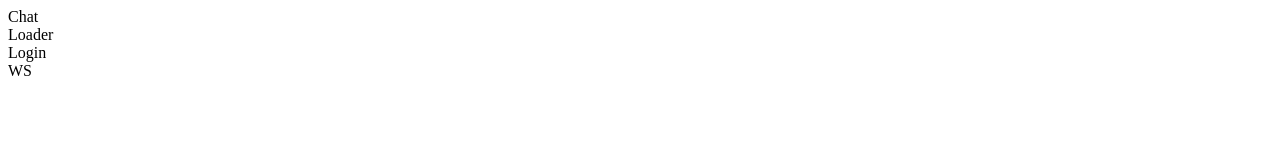
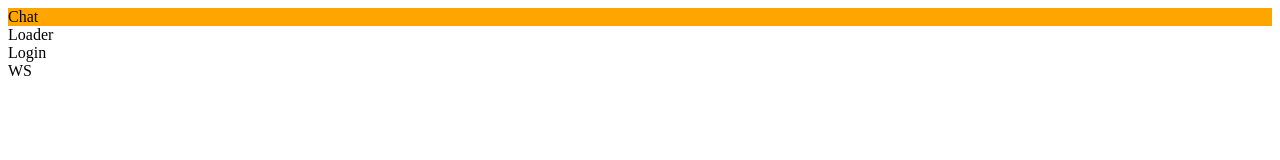
Before and after one commit to dosandk/chat-19.04.17, a React app: page / in a window 1280 px wide. Built offline with nearby package versions, Linux system fonts and the light colour scheme.

Commit message:
added loaders for css; Fix for webpack config;

```diff
--- a/js/components/chat/chat.scss
+++ b/js/components/chat/chat.scss
@@ -1,3 +1,5 @@
+$orange: orange;
+
 .riba {
-  background: orange;
+ background: $orange;
 }
--- a/js/components/chat/index.js
+++ b/js/components/chat/index.js
@@ -5,7 +5,7 @@ import styles from './chat.scss';
 console.error('styles', styles);
 
 const Chat = () => {
-  return <div>Chat</div>
+  return <div className={ styles.riba }>Chat</div>
 };
 
 export default Chat;
--- a/package.json
+++ b/package.json
@@ -18,8 +18,12 @@
   },
   "homepage": "https://github.com/dosandk/chat-19.04.17#readme",
   "dependencies": {
+    "css-loader": "^0.28.0",
+    "node-sass": "^4.5.2",
     "react": "^15.5.4",
     "react-dom": "^15.5.4",
+    "sass-loader": "^6.0.3",
+    "style-loader": "^0.16.1",
     "webpack": "^2.4.1",
     "webpack-dev-server": "^2.4.2"
   },
--- a/webpack.config.js
+++ b/webpack.config.js
@@ -20,6 +20,8 @@ module.exports = {
             query: {
               cacheDirectory: true
             }
+          }
+        ]
       },
       {
         test: /\.scss$/,
@@ -39,8 +41,6 @@ module.exports = {
             loader: 'sass-loader', // compiles Sass to CSS
           }
         ]
-          },
-        ]
       }
     ]
   },
```
Also changed, not shown: 1 other file. Lines whose indentation alone changed are shown as unchanged.
